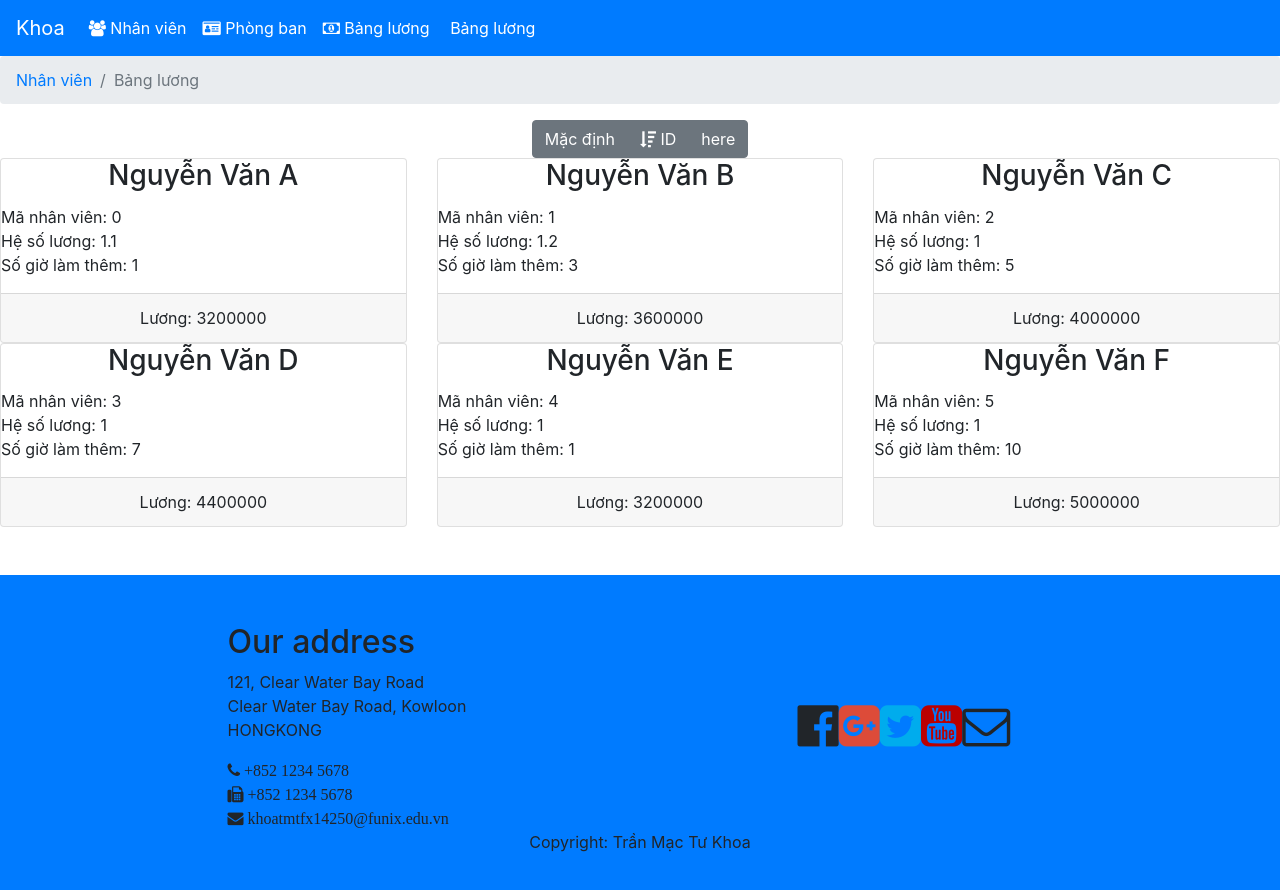
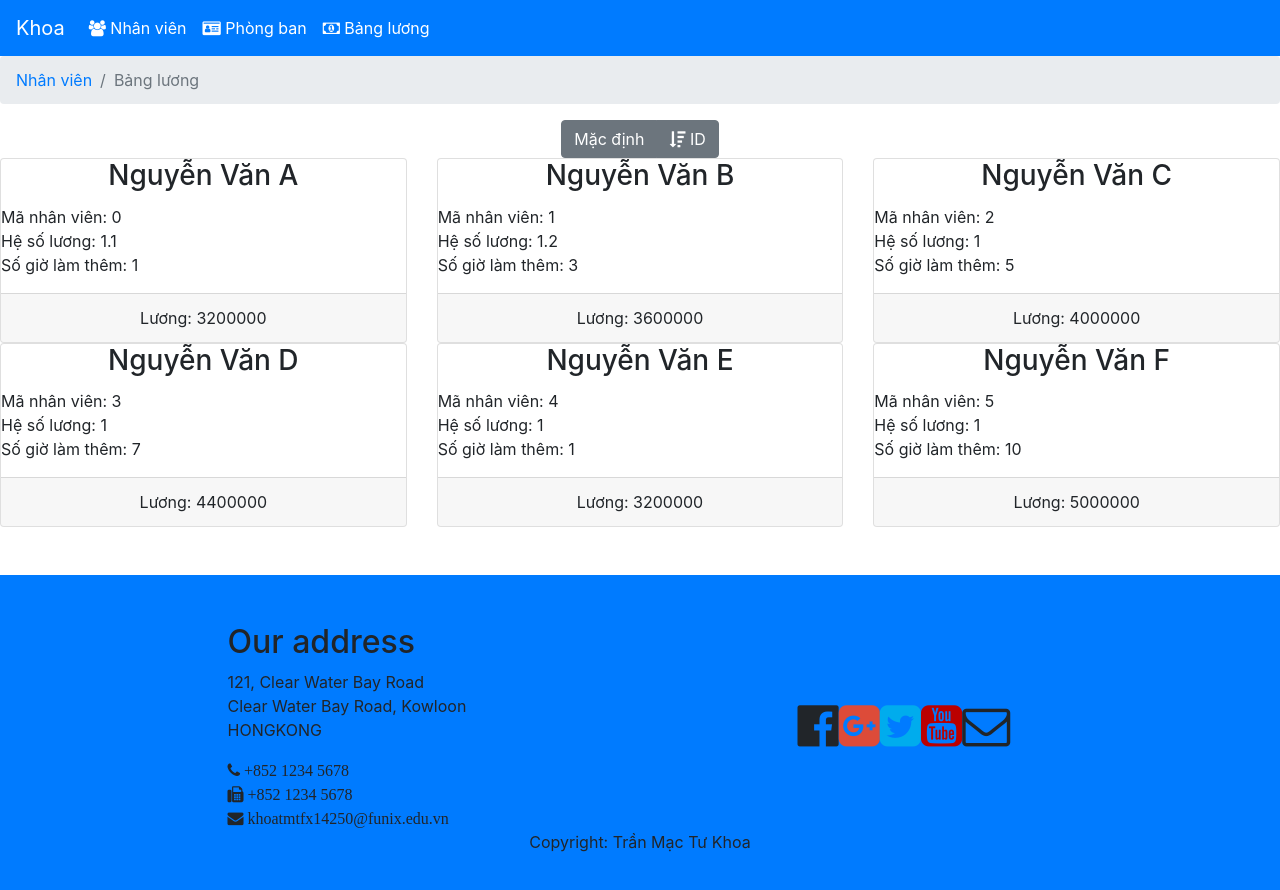
Before and after one commit to TrKhoa/git-test, a React (Create React App) app: page /bang-luong in a window 1280 px wide. Shown: the top 890 px of the page. Built offline with nearby package versions, Linux system fonts and the light colour scheme.

Commit message:
adding comment

```diff
--- a/src/components/DepartmentComponent.js
+++ b/src/components/DepartmentComponent.js
@@ -2,6 +2,7 @@ import { Card,CardTitle,CardText } from 'reactstrap';
 import React, { Component } from 'react';
 import 'bootstrap/dist/css/bootstrap.css';
 
+/* Thiết kế phần Card hiển thị dữ liệu */
 const RenderDepartment = prop =>{
   return (
     <div id="item" className="col-12 col-lg-3 col-md-5 m-lg-2">
@@ -19,6 +20,8 @@ class DepartmentList extends Component {
   return (
     <div>
        <div className="row">
+
+        {/* Hiển thị danh sách phòng ban */}
          { this.props.departments.map(data => (
            <RenderDepartment
             id={data.id}
--- a/src/components/FooterComponent.js
+++ b/src/components/FooterComponent.js
@@ -6,6 +6,7 @@ function Footer(){
       <div className="container">
         <div className="row text-left">
 
+          {/* Cột Contact */}
           <div className="col-12 col-md-3 mx-auto">
             <h2>Our address</h2>
             <p>121, Clear Water Bay Road<br />
@@ -14,6 +15,8 @@ function Footer(){
             <i class="fa fa-fax" aria-hidden="true"> +852 1234 5678</i><br />
             <i class="fa fa-envelope" aria-hidden="true"> khoatmtfx14250@funix.edu.vn</i>
           </div>
+
+          {/* Cột Social Contact */}
           <div className="col-12 col-md-3 mx-auto align-self-center">
             <i class="fa fa-facebook-official fa-3x" aria-hidden="true" />
             <i class="fa fa-google-plus-square fa-3x " aria-hidden="true" />
@@ -23,8 +26,9 @@ function Footer(){
           </div>
 
         </div>
+        {/* Copyright */}
         <div className="row justify-content-center">
-        <p>Copyright: Trần Mạc Tư Khoa</p>
+          <p>Copyright: Trần Mạc Tư Khoa</p>
         </div>
       </div>
     </footer>
--- a/src/components/NavbarComponent.js
+++ b/src/components/NavbarComponent.js
@@ -24,12 +24,7 @@ export default function NavigationBar(){
                 <Link className="text-white" to="/bang-luong"><i class="fa fa-money" aria-hidden="true" /> Bảng lương</Link>
               </NavLink>
             </NavItem>
-            <NavItem>
-              <NavLink>
-                <Link className="text-white" to="/bang-luong"><i class="fa fa-sea" aria-hidden="true" /> Bảng lương</Link>
-              </NavLink>
-            </NavItem>
-            </Nav>
+          </Nav>
 
       </Navbar>
   )
--- a/src/components/SalaryComponent.js
+++ b/src/components/SalaryComponent.js
@@ -3,19 +3,21 @@ import { Link } from 'react-router-dom';
 import React, { Component, } from 'react';
 import 'bootstrap/dist/css/bootstrap.css';
 
-
+{/* Thiết kế phần Card hiển thị dữ liệu*/}
 const RenderStaff = staff => {
   return (
     <div id="item" className="col-12 col-lg-4 col-md-5">
       <Card key={staff.id} outline="false">
         <CardTitle tag="h3">{staff.name}</CardTitle>
         <CardText className="text-left">
-        Mã nhân viên: {staff.id}<br />
-        Hệ số lương: {staff.salaryScale}<br />
-        Số giờ làm thêm: {staff.overTime}<br />
+          Mã nhân viên: {staff.id}<br />
+          Hệ số lương: {staff.salaryScale}<br />
+          Số giờ làm thêm: {staff.overTime}<br />
         </CardText>
+
+        {/* lấy dữ liệu truyển vào chuyển sang dạng int rồi tính tiền lương*/}
         <CardFooter>
-        Lương: {parseInt(staff.salaryScale)*3000000+parseInt(staff.overTime)*200000}
+          Lương: {parseInt(staff.salaryScale)*3000000+parseInt(staff.overTime)*200000}
         </CardFooter>
       </Card>
     </div>
@@ -25,34 +27,46 @@ const RenderStaff = staff => {
 class SalaryList extends Component {
   constructor(props) {
     super(props);
+
+    /* Khai báo State dùng trong việc sắp xếp*/
     this.state = { data:this.props.staffs  };
   }
 
   renderByDefault(){
       this.props.staffs.sort((a,b) =>{
+
+        /* Dựa trên kết quả thu được từ return để sắp xếp thứ tự*/
         if(a.name > b.name){
           return 1
         }else {
           return -1
         }
       })
+
+      /* Chỉnh sửa lại State với kết quả thu được ở trên*/
       this.setState({"data":this.props.staffs});
   }
 
   renderById(){
       this.props.staffs.sort((a,b) =>{
+
+        /* Dựa trên kết quả thu được từ return để sắp xếp thứ tự*/
         if(a.id < b.id){
           return 1
         }else {
           return -1
         }
       })
+
+      /* Chỉnh sửa lại State với kết quả thu được ở trên*/
       this.setState({"data":this.props.staffs});
   }
 
   render(){
   return (
     <div>
+
+    {/* Tạo phần hiển vị trí hiện tại trên cấu trúc Website*/}
     <Breadcrumb listTag="div">
       <BreadcrumbItem>
         <Link to="/Nhan-vien">
@@ -65,14 +79,16 @@ class SalaryList extends Component {
           Bảng lương
       </BreadcrumbItem>
     </Breadcrumb>
+
+    {/* Lựa chọn phương thức sắp xếp*/}
       <ButtonGroup>
         <Button onClick={() => this.renderByDefault()}>Mặc định</Button>
         <Button onClick={() => this.renderById()}><i class="fa fa-sort-amount-desc" aria-hidden="true" /> ID</Button>
-        <Button onClick={() => this.renderById()}>here</Button>
       </ButtonGroup>
        <div className="row">
        {this.state.data.map(staff =>(
 
+         /* Hiển thị danh sách kết quả */
         <RenderStaff
           id={staff.id}
           name={staff.name}
--- a/src/components/StaffDetailComponent.js
+++ b/src/components/StaffDetailComponent.js
@@ -9,25 +9,31 @@ class StaffDetail extends Component {
     const staff = this.props.staff[0];
     return (
       <div>
+
+      {/* Tạo phần hiển vị trí hiện tại trên cấu trúc Website*/}
       <Breadcrumb listTag="div">
         <BreadcrumbItem>
           <Link to="/Nhan-vien">
             Nhân viên
           </Link>
         </BreadcrumbItem>
-        <BreadcrumbItem
-          active
-          tag="span">
+        <BreadcrumbItem active tag="span">
+
+          {/* Hiển thị tên nhân viên*/}
             {staff.name}
         </BreadcrumbItem>
       </Breadcrumb>
         <div className="row">
           <div id="item" className="col-12 col-lg-3 col-md-4">
+
+            {/* Hiển thị hình ảnh nhân viên*/}
             <CardImg src={"../"+staff.image} className="img-fluid" />
           </div>
           <div id="item" className="col-12 col-lg-9 col-md-8">
             <Card body key="5" className="text-left border-0">
               <CardBody className="col-12 col-md-8 col-lg-9">
+
+                {/* Hiển thị tên và chi tiết nhân viên*/}
                 <CardTitle>{staff.name}</CardTitle>
                 <CardText>
                   Ngày sinh: {dateFormat(staff.doB, "dd/mm/yyyy")}<br />
--- a/src/components/StaffListComponent.js
+++ b/src/components/StaffListComponent.js
@@ -3,6 +3,7 @@ import { Link } from 'react-router-dom';
 import React,{ useState } from 'react';
 import 'bootstrap/dist/css/bootstrap.css';
 
+{/* Thiết kế phần Card hiển thị dữ liệu*/}
 const RenderStaff = prop =>{
   return (
     <div id="item" className="col-6 col-lg-2 col-md-4">
@@ -17,24 +18,36 @@ const RenderStaff = prop =>{
 }
 
 export default function StaffList(prop){
+
+  {/* Khai báo state dùng cho searchbar */}
   const [search,setSearch] = useState("")
   return (
     <div>
       <div className="col-12 bg-primary pb-2">
+
+      {/* Searchbar */}
         <InputGroup className="col-md-3">
-      <Button>
-        Tìm
-      </Button>
+          <Button>Tìm</Button>
+
+          {/* Nếu có sự thay đổi nào trên searchbar sẽ thay đổi state = dữ liệu hiện có trong searchbar */}
           <Input onChange={(event) => {setSearch(event.target.value)}} />
         </InputGroup>
       </div>
        <div className="row">
+
+       {/* Sàng lọc dữ liệu bằng filter*/}
          { prop.staffs.filter((val) => {
-         if(search==""){
+
+           {/* Trả về toàn bộ nếu không có thay đổi so với ban đầu*/}
+           if(search===""){
              return val
+
+             {/* Đổi dữ liệu nhập và trong data thành chữ thường để so sánh*/}
            } else if (val.name.toLowerCase().includes(search.toLowerCase())){
              return val
            }
+
+           {/* Liệt kê danh sách trong data dựa trên kết quả Filter*/}
          }).map(data =>(
            <RenderStaff
             id={data.id}
```
Also changed, not shown: src/App.js (+15 -2 lines). Lines whose indentation alone changed are shown as unchanged.
